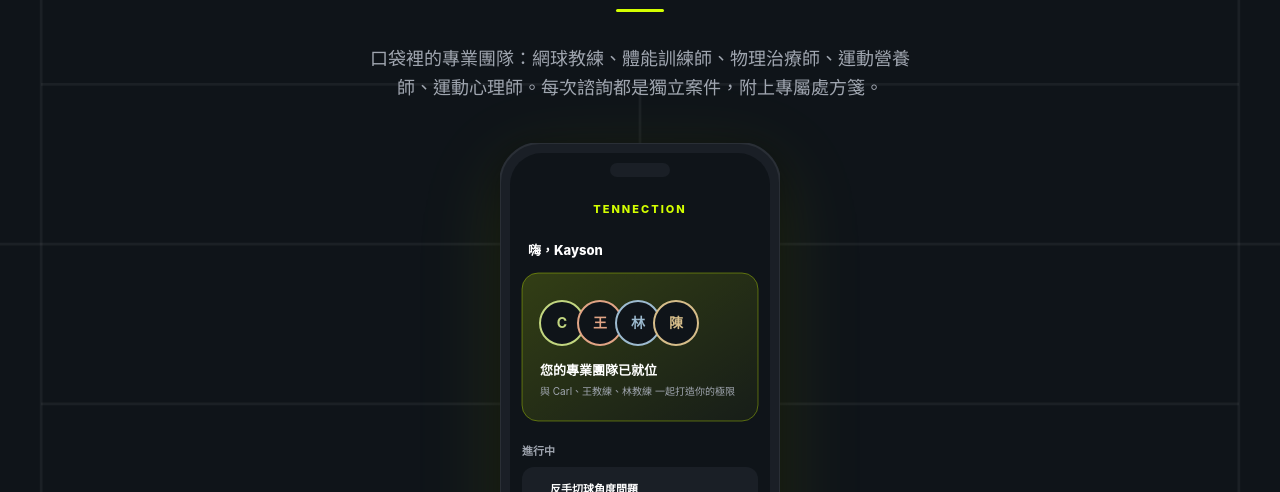
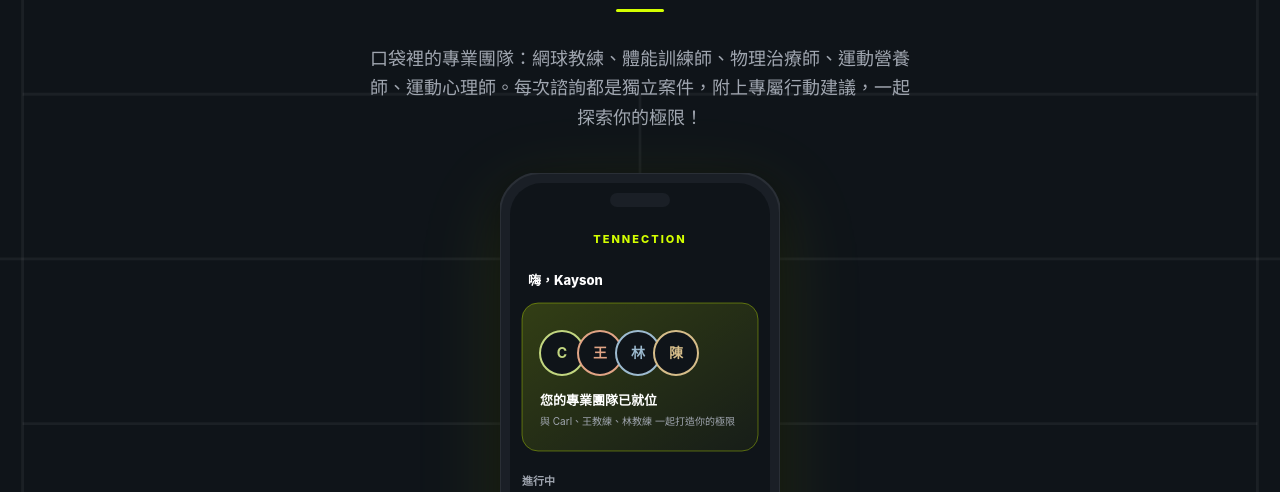
Before and after one commit to KXON-Tennis/tennection-web, a plain HTML site: page index.html in a window 1280 px wide. Shown: the part 308-800 px from the top of the page. Drawn offline with Linux system fonts and the light colour scheme.

Commit message:
Soften lead copy: 處方箋 → 行動建議, add 探索極限 outro
"處方箋" reads clinically; "專屬行動建議" stays accurate (the
prescription JSON is still our internal name) without making the
landing sound like a medical app. The trailing "一起探索你的極限！"
echoes the in-app team hero subtitle so the on-site and in-app
voice match.

```diff
--- a/index.html
+++ b/index.html
@@ -43,7 +43,7 @@
     <h1>記錄每一球，<br />連結每一場</h1>
     <div class="accent-line"></div>
     <p class="lead">
-      口袋裡的專業團隊：網球教練、體能訓練師、物理治療師、運動營養師、運動心理師。每次諮詢都是獨立案件，附上專屬處方箋。
+      口袋裡的專業團隊：網球教練、體能訓練師、物理治療師、運動營養師、運動心理師。每次諮詢都是獨立案件，附上專屬行動建議，一起探索你的極限！
     </p>
 
     <!-- Phone mockup showing the in-app team-hero element. -->
```
